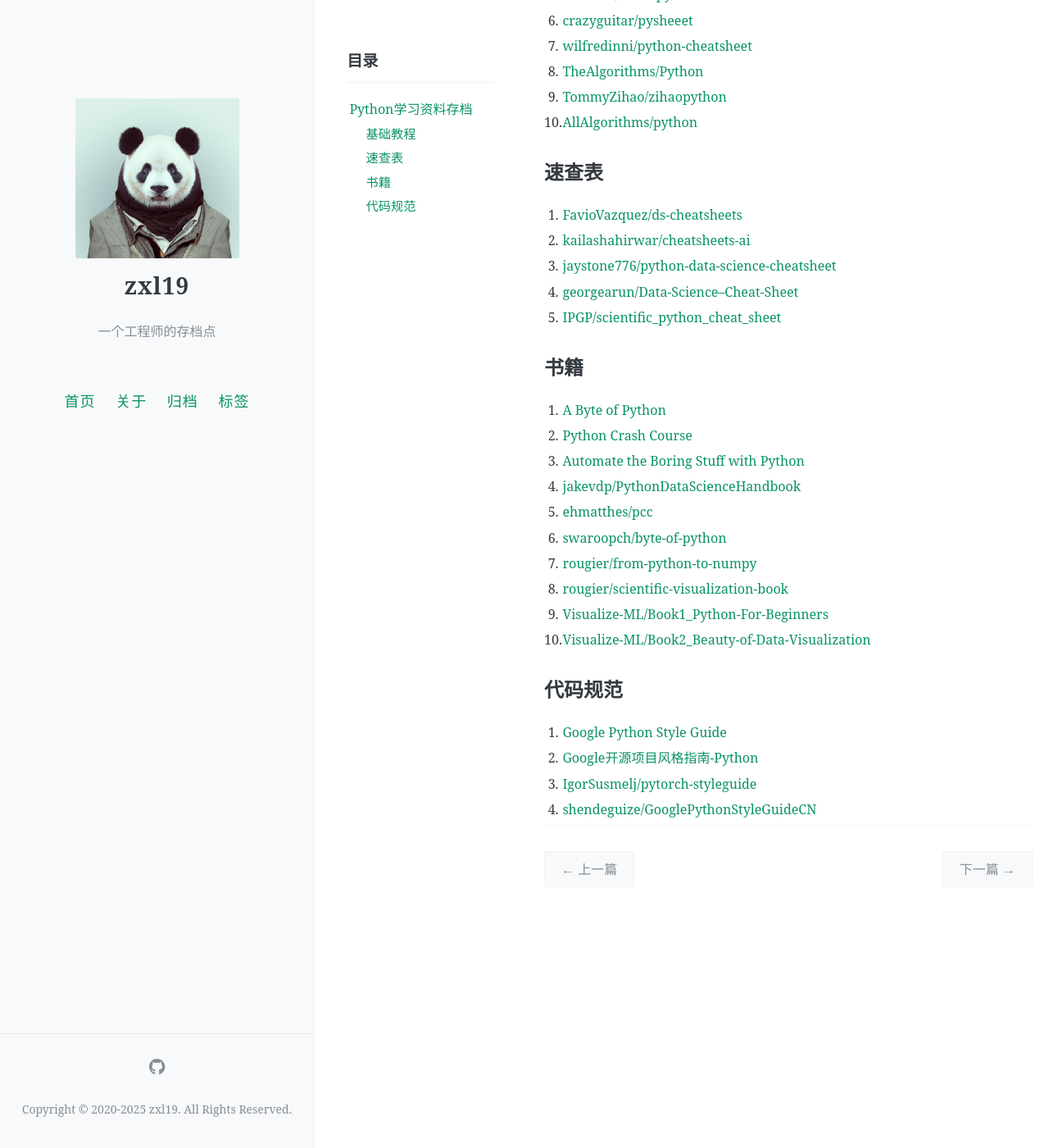
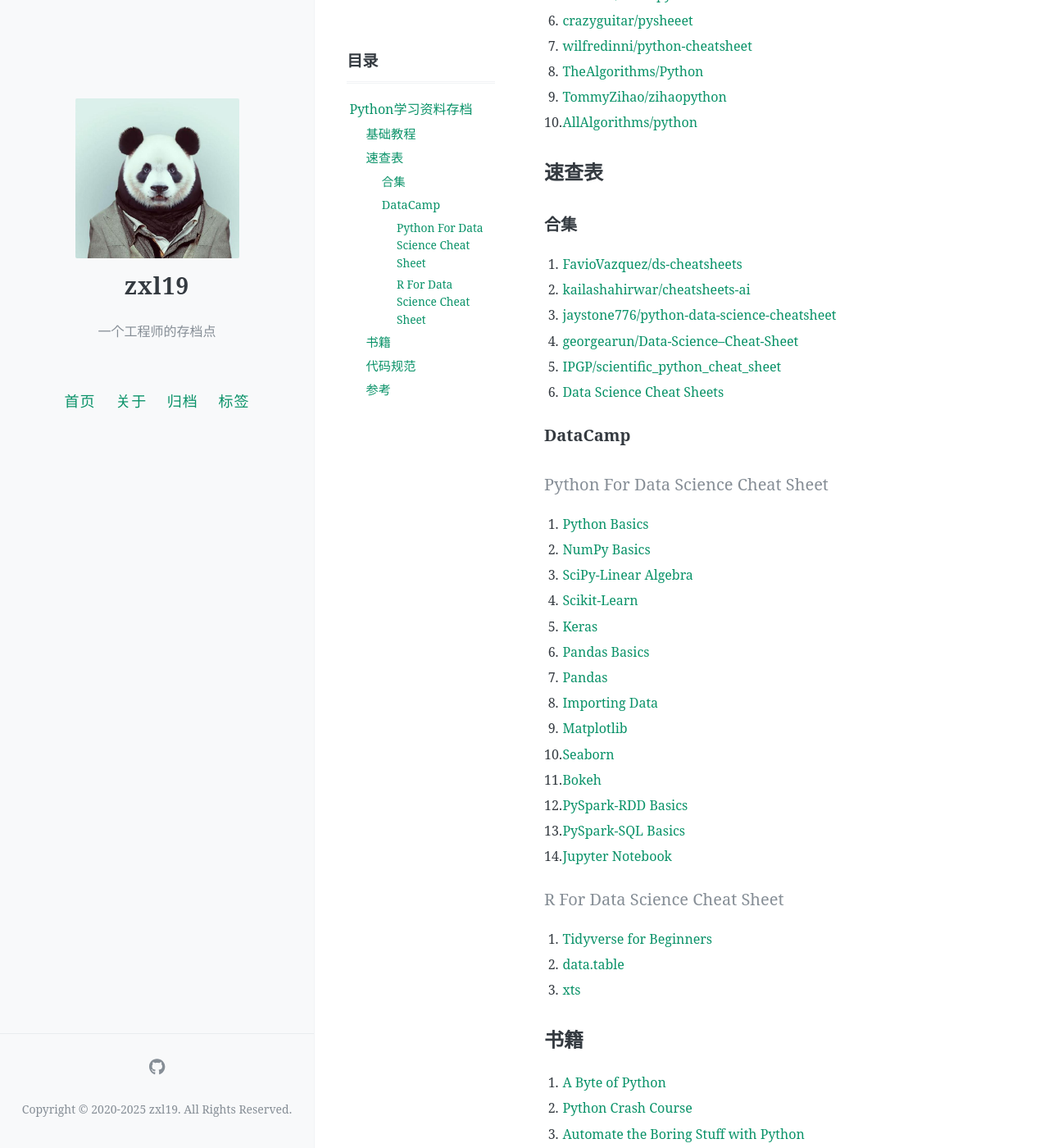
Before and after one commit to zxl19/zxl19.github.io, a Jekyll site: the page built from _posts/2023-03-30-python-material.md, in a window 1280 px wide and 1400 px high, scrolled down 435 px. Shown: the whole window at 82% size. Built offline with Jekyll 4.4.1, drawn with Linux system fonts in a browser that asks for light colours; comment, search, counter and statistics services are not loaded; some of the changed text lies outside the part shown.

Commit message:
docs: update posts

```diff
--- a/_posts/2023-03-30-python-material.md
+++ b/_posts/2023-03-30-python-material.md
@@ -28,11 +28,39 @@ Python学习资料存档，主要包括对于Python基础语法以及常用库
 
 ## 速查表
 
+### 合集
+
 1. [FavioVazquez/ds-cheatsheets](https://github.com/FavioVazquez/ds-cheatsheets)
 2. [kailashahirwar/cheatsheets-ai](https://github.com/kailashahirwar/cheatsheets-ai)
 3. [jaystone776/python-data-science-cheatsheet](https://github.com/jaystone776/python-data-science-cheatsheet)
 4. [georgearun/Data-Science--Cheat-Sheet](https://github.com/georgearun/Data-Science--Cheat-Sheet)
 5. [IPGP/scientific_python_cheat_sheet](https://github.com/IPGP/scientific_python_cheat_sheet)
+6. [Data Science Cheat Sheets](https://www.datacamp.com/cheat-sheet)
+
+### DataCamp
+
+#### Python For Data Science Cheat Sheet
+
+1. [Python Basics](https://s3.amazonaws.com/assets.datacamp.com/blog_assets/PythonForDataScience.pdf)
+2. [NumPy Basics](https://s3.amazonaws.com/assets.datacamp.com/blog_assets/Numpy_Python_Cheat_Sheet.pdf)
+3. [SciPy-Linear Algebra](https://s3.amazonaws.com/assets.datacamp.com/blog_assets/Python_SciPy_Cheat_Sheet_Linear_Algebra.pdf)
+4. [Scikit-Learn](https://s3.amazonaws.com/assets.datacamp.com/blog_assets/Scikit_Learn_Cheat_Sheet_Python.pdf)
+5. [Keras](https://s3.amazonaws.com/assets.datacamp.com/blog_assets/Keras_Cheat_Sheet_Python.pdf)
+6. [Pandas Basics](https://s3.amazonaws.com/assets.datacamp.com/blog_assets/PandasPythonForDataScience.pdf)
+7. [Pandas](https://s3.amazonaws.com/assets.datacamp.com/blog_assets/Python_Pandas_Cheat_Sheet_2.pdf)
+8. [Importing Data](https://s3.amazonaws.com/assets.datacamp.com/blog_assets/Cheat+Sheets/Importing_Data_Python_Cheat_Sheet.pdf)
+9. [Matplotlib](https://s3.amazonaws.com/assets.datacamp.com/blog_assets/Python_Matplotlib_Cheat_Sheet.pdf)
+10. [Seaborn](https://s3.amazonaws.com/assets.datacamp.com/blog_assets/Python_Seaborn_Cheat_Sheet.pdf)
+11. [Bokeh](https://s3.amazonaws.com/assets.datacamp.com/blog_assets/Python_Bokeh_Cheat_Sheet.pdf)
+12. [PySpark-RDD Basics](https://s3.amazonaws.com/assets.datacamp.com/blog_assets/PySpark_Cheat_Sheet_Python.pdf)
+13. [PySpark-SQL Basics](https://s3.amazonaws.com/assets.datacamp.com/blog_assets/PySpark_SQL_Cheat_Sheet_Python.pdf)
+14. [Jupyter Notebook](https://s3.amazonaws.com/assets.datacamp.com/blog_assets/Jupyter_Notebook_Cheat_Sheet.pdf)
+
+#### R For Data Science Cheat Sheet
+
+1. [Tidyverse for Beginners](https://s3.amazonaws.com/assets.datacamp.com/blog_assets/Tidyverse+Cheat+Sheet.pdf)
+2. [data.table](https://s3.amazonaws.com/assets.datacamp.com/blog_assets/datatable_Cheat_Sheet_R.pdf)
+3. [xts](https://s3.amazonaws.com/assets.datacamp.com/blog_assets/xts_Cheat_Sheet_R.pdf)
 
 ## 书籍
 
@@ -53,3 +81,8 @@ Python学习资料存档，主要包括对于Python基础语法以及常用库
 2. [Google开源项目风格指南-Python](https://zh-google-styleguide.readthedocs.io/en/latest/google-python-styleguide/contents/)
 3. [IgorSusmelj/pytorch-styleguide](https://github.com/IgorSusmelj/pytorch-styleguide)
 4. [shendeguize/GooglePythonStyleGuideCN](https://github.com/shendeguize/GooglePythonStyleGuideCN)
+
+## 参考
+
+1. [List of data science cheat sheet with Python [Updated 3]-Kaggle](https://www.kaggle.com/discussions/getting-started/78118)
+2. [Data Science Cheat Sheets Free Download-Kaggle](https://www.kaggle.com/discussions/getting-started/342673)
```
Also changed, not shown: _posts/2021-09-25-cpp-note.md (+0 -2 lines), _posts/2022-12-28-cpp-data-structure.md (+0 -2 lines), _posts/2024-01-18-cs-material.md (+4 -3 lines), _posts/2025-08-09-keyboard-diy-note.md (+1 -0 lines), _posts/TODO-evo-note.md (added, +18 -0 lines), _posts/TODO-pandas-note.md (added, +27 -0 lines).
